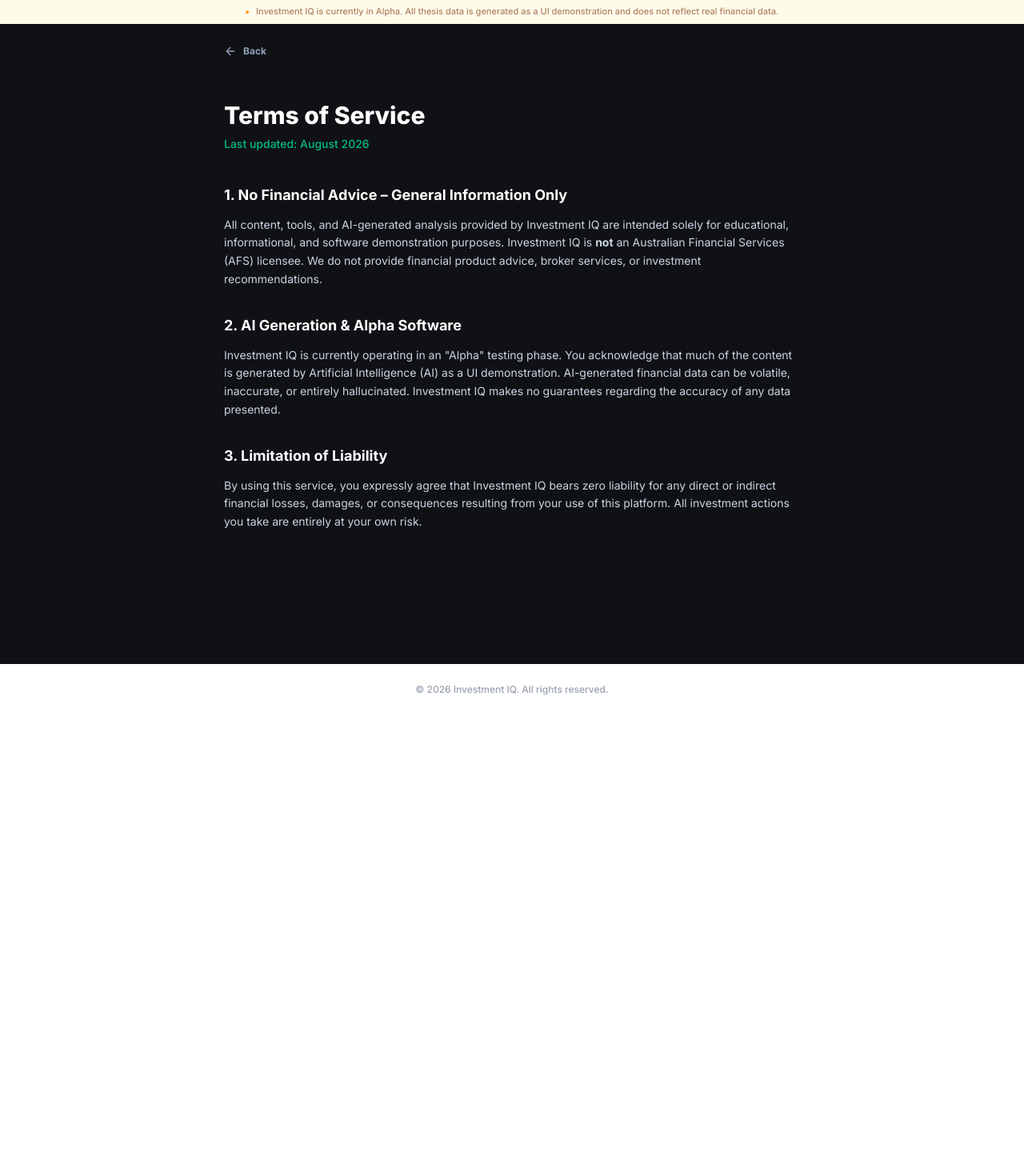
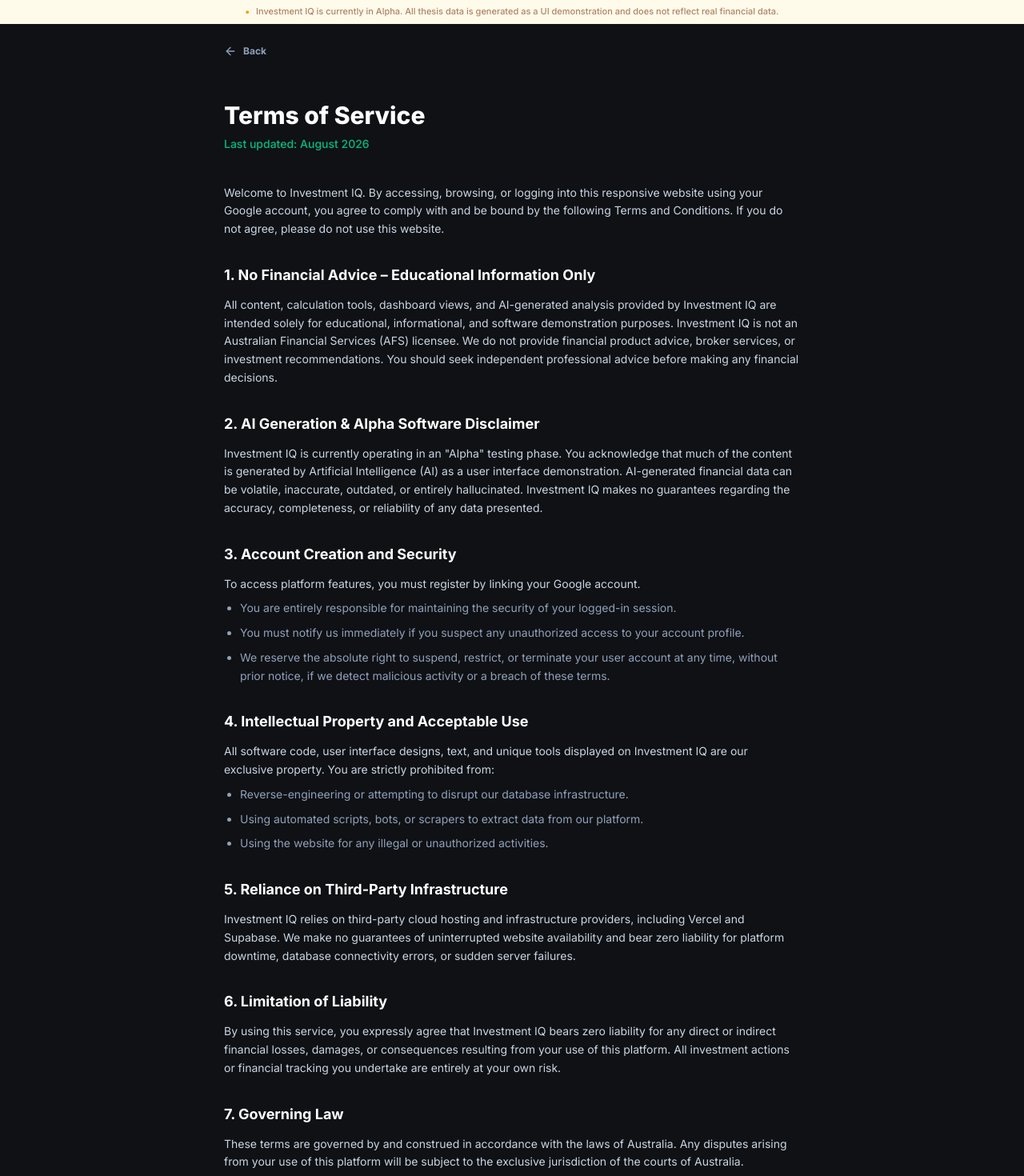
Before and after one commit to path21mil/investment-iq, a Next.js app: page /terms in a window 1280 px wide. Shown: the top 1470 px of the page at 80% size. Before the commit the page ends 894 px from the top, so only its background shows below. Built offline with nearby package versions, Linux system fonts and the light colour scheme.

Commit message:
policy and terms

```diff
--- a/app/privacy/page.tsx
+++ b/app/privacy/page.tsx
@@ -1,10 +1,10 @@
-'use client'; // ✨ Added this because useRouter is a client-side hook
-import Link from 'next/link';
+'use client';
+
 import { ArrowLeft } from 'lucide-react';
 import { useRouter } from 'next/navigation';
 
 export default function PrivacyPage() {
-    const router = useRouter();
+  const router = useRouter();
 
   return (
     <div className="min-h-screen bg-[#0F1115] font-sans text-slate-300 selection:bg-emerald-500/30">
@@ -23,20 +23,46 @@
         <p className="mb-10 text-sm font-medium text-emerald-500">Last updated: August 2026</p>
 
         <div className="space-y-8 text-sm leading-relaxed">
+
           <section>
-            <h2 className="text-lg font-bold text-white mb-3">1. Information We Collect</h2>
-            <p>When you register for an Investment IQ account, we collect necessary personal information, including your email address and authentication details. If you use third-party logins (like Google), we receive basic profile information governed by their privacy standards.</p>
+            <h2 className="text-lg font-bold text-white mb-3">1. Information We Collect via Google Sign-In</h2>
+            <p className="mb-2">When you register or log in to Investment IQ using your Google Account, we request access only to the absolute minimum information required to create your account. We collect and store:</p>
+            <ul className="list-disc pl-5 space-y-2 text-slate-400 mb-2">
+              <li><strong>Your Email Address:</strong> Used as your unique account username and for essential account-related communication.</li>
+              <li><strong>Your Name:</strong> Used to identify your user profile inside your personal dashboard.</li>
+            </ul>
+            <p>We do not collect or access your Google profile picture, contact lists, or any other personal data from your Google account.</p>
           </section>
 
           <section>
             <h2 className="text-lg font-bold text-white mb-3">2. How We Use Your Data</h2>
-            <p>We use your data solely to provide, secure, and maintain the Investment IQ platform. This includes managing your authentication session via Supabase and saving your personal investment thesis records to our database.</p>
+            <p className="mb-2">We use your data solely to operate and secure the Investment IQ platform. This includes:</p>
+            <ul className="list-disc pl-5 space-y-2 text-slate-400 mb-2">
+              <li>Verifying your identity during log-in.</li>
+              <li>Saving your personal investment thesis records and dashboard data to your private account workspace.</li>
+            </ul>
+            <p>We do not sell, rent, lease, or trade your personal information to third parties.</p>
           </section>
 
           <section>
-            <h2 className="text-lg font-bold text-white mb-3">3. Data Storage & Third Parties</h2>
-            <p>We do not sell your personal data. We utilize secure, industry-standard third-party providers (such as Supabase for database management and authentication) to store your data safely. You may request the deletion of your account and associated data at any time.</p>
+            <h2 className="text-lg font-bold text-white mb-3">3. Global Infrastructure and Data Transfers</h2>
+            <p className="mb-2">Investment IQ relies on secure international cloud networks. By logging in via Google, you acknowledge and consent to your data being stored on these secure servers:</p>
+            <ul className="list-disc pl-5 space-y-2 text-slate-400">
+              <li><strong>Database and Authentication (Supabase):</strong> Your login credentials and saved investment records are securely stored on Supabase infrastructure hosted via Amazon Web Services (AWS) in the Seoul, South Korea (ap-northeast-2) region.</li>
+              <li><strong>Website Hosting and Compute (Vercel):</strong> Our website infrastructure and serverless login functions are processed via Vercel in the United States.</li>
+            </ul>
           </section>
+
+          <section>
+            <h2 className="text-lg font-bold text-white mb-3">4. Essential Functionality Only (No Tracking)</h2>
+            <p>Investment IQ does not use advertising cookies, tracking pixels (like Meta Pixel), or behavioral analytics tools (like Google Analytics). We only use strictly necessary technical tokens (such as local browser storage) required to securely maintain your active login session. We do not track your activity across the web or build advertising profiles about you.</p>
+          </section>
+
+          <section>
+            <h2 className="text-lg font-bold text-white mb-3">5. Your Right to Deletion</h2>
+            <p>You maintain total control over your data. You can request the permanent erasure of your account and all saved investment records at any time by using the delete options within your account settings or by emailing us directly.</p>
+          </section>
+
         </div>
       </main>
     </div>
--- a/app/terms/page.tsx
+++ b/app/terms/page.tsx
@@ -1,9 +1,11 @@
-'use client'; // ✨ Added this because useRouter is a client-side hook
-import Link from 'next/link';
+'use client';
+
 import { ArrowLeft } from 'lucide-react';
 import { useRouter } from 'next/navigation';
+
 export default function TermsPage() {
-const router = useRouter();
+  const router = useRouter();
+
   return (
     <div className="min-h-screen bg-[#0F1115] font-sans text-slate-300 selection:bg-emerald-500/30">
 
@@ -20,21 +22,57 @@
         <h1 className="text-3xl font-extrabold text-white mb-2">Terms of Service</h1>
         <p className="mb-10 text-sm font-medium text-emerald-500">Last updated: August 2026</p>
 
+        <p className="mb-8 text-sm leading-relaxed">
+          Welcome to Investment IQ. By accessing, browsing, or logging into this responsive website using your Google account, you agree to comply with and be bound by the following Terms and Conditions. If you do not agree, please do not use this website.
+        </p>
+
         <div className="space-y-8 text-sm leading-relaxed">
+
           <section>
-            <h2 className="text-lg font-bold text-white mb-3">1. No Financial Advice – General Information Only</h2>
-            <p>All content, tools, and AI-generated analysis provided by Investment IQ are intended solely for educational, informational, and software demonstration purposes. Investment IQ is <strong>not</strong> an Australian Financial Services (AFS) licensee. We do not provide financial product advice, broker services, or investment recommendations.</p>
+            <h2 className="text-lg font-bold text-white mb-3">1. No Financial Advice – Educational Information Only</h2>
+            <p>All content, calculation tools, dashboard views, and AI-generated analysis provided by Investment IQ are intended solely for educational, informational, and software demonstration purposes. Investment IQ is not an Australian Financial Services (AFS) licensee. We do not provide financial product advice, broker services, or investment recommendations. You should seek independent professional advice before making any financial decisions.</p>
           </section>
 
           <section>
-            <h2 className="text-lg font-bold text-white mb-3">2. AI Generation & Alpha Software</h2>
-            <p>Investment IQ is currently operating in an "Alpha" testing phase. You acknowledge that much of the content is generated by Artificial Intelligence (AI) as a UI demonstration. AI-generated financial data can be volatile, inaccurate, or entirely hallucinated. Investment IQ makes no guarantees regarding the accuracy of any data presented.</p>
+            <h2 className="text-lg font-bold text-white mb-3">2. AI Generation & Alpha Software Disclaimer</h2>
+            <p>Investment IQ is currently operating in an "Alpha" testing phase. You acknowledge that much of the content is generated by Artificial Intelligence (AI) as a user interface demonstration. AI-generated financial data can be volatile, inaccurate, outdated, or entirely hallucinated. Investment IQ makes no guarantees regarding the accuracy, completeness, or reliability of any data presented.</p>
           </section>
 
           <section>
-            <h2 className="text-lg font-bold text-white mb-3">3. Limitation of Liability</h2>
-            <p>By using this service, you expressly agree that Investment IQ bears zero liability for any direct or indirect financial losses, damages, or consequences resulting from your use of this platform. All investment actions you take are entirely at your own risk.</p>
+            <h2 className="text-lg font-bold text-white mb-3">3. Account Creation and Security</h2>
+            <p className="mb-2">To access platform features, you must register by linking your Google account.</p>
+            <ul className="list-disc pl-5 space-y-2 text-slate-400">
+              <li>You are entirely responsible for maintaining the security of your logged-in session.</li>
+              <li>You must notify us immediately if you suspect any unauthorized access to your account profile.</li>
+              <li>We reserve the absolute right to suspend, restrict, or terminate your user account at any time, without prior notice, if we detect malicious activity or a breach of these terms.</li>
+            </ul>
           </section>
+
+          <section>
+            <h2 className="text-lg font-bold text-white mb-3">4. Intellectual Property and Acceptable Use</h2>
+            <p className="mb-2">All software code, user interface designs, text, and unique tools displayed on Investment IQ are our exclusive property. You are strictly prohibited from:</p>
+            <ul className="list-disc pl-5 space-y-2 text-slate-400">
+              <li>Reverse-engineering or attempting to disrupt our database infrastructure.</li>
+              <li>Using automated scripts, bots, or scrapers to extract data from our platform.</li>
+              <li>Using the website for any illegal or unauthorized activities.</li>
+            </ul>
+          </section>
+
+          <section>
+            <h2 className="text-lg font-bold text-white mb-3">5. Reliance on Third-Party Infrastructure</h2>
+            <p>Investment IQ relies on third-party cloud hosting and infrastructure providers, including Vercel and Supabase. We make no guarantees of uninterrupted website availability and bear zero liability for platform downtime, database connectivity errors, or sudden server failures.</p>
+          </section>
+
+          <section>
+            <h2 className="text-lg font-bold text-white mb-3">6. Limitation of Liability</h2>
+            <p>By using this service, you expressly agree that Investment IQ bears zero liability for any direct or indirect financial losses, damages, or consequences resulting from your use of this platform. All investment actions or financial tracking you undertake are entirely at your own risk.</p>
+          </section>
+
+          <section>
+            <h2 className="text-lg font-bold text-white mb-3">7. Governing Law</h2>
+            <p>These terms are governed by and construed in accordance with the laws of Australia. Any disputes arising from your use of this platform will be subject to the exclusive jurisdiction of the courts of Australia.</p>
+          </section>
+
         </div>
       </main>
     </div>
```
